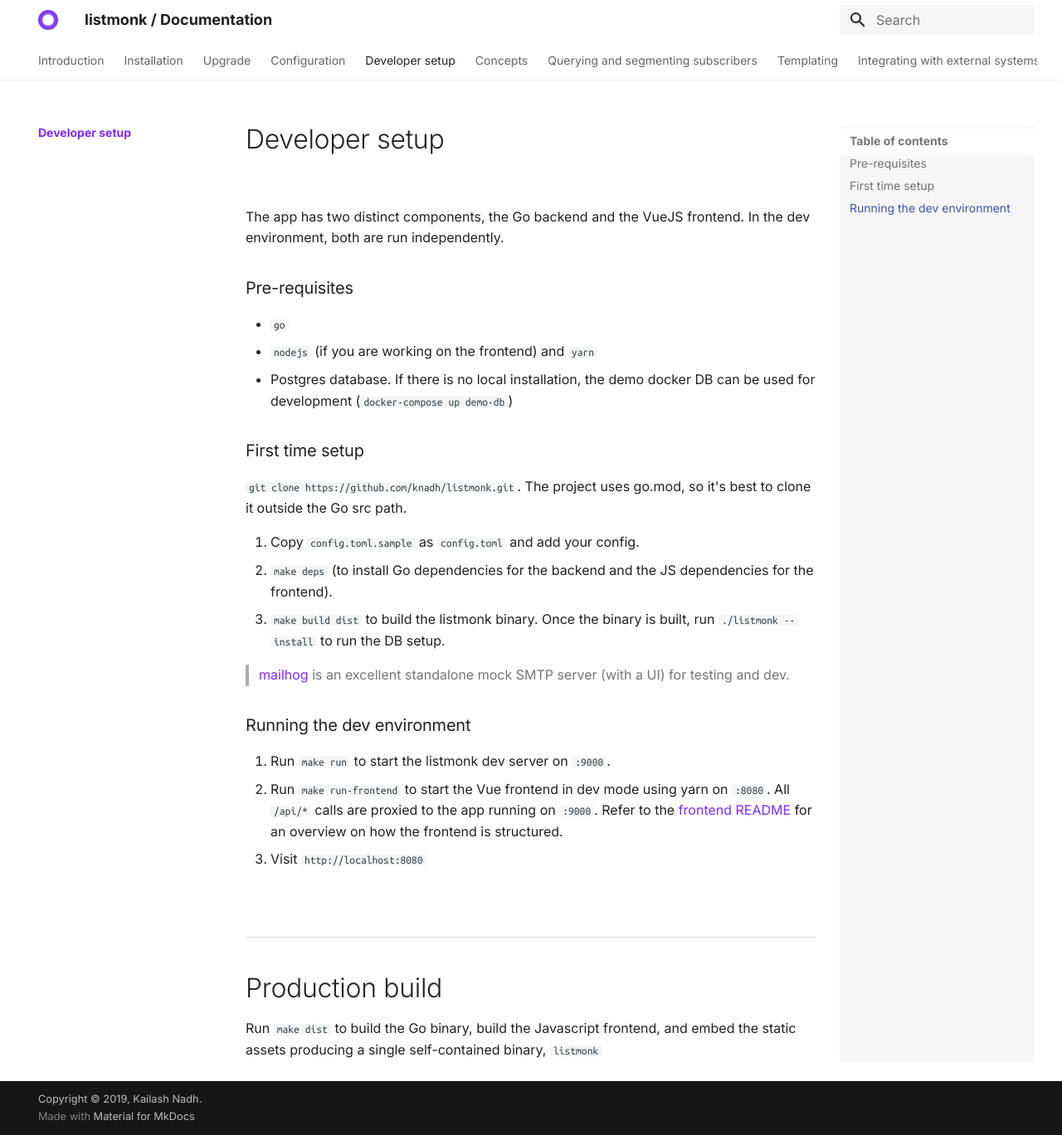
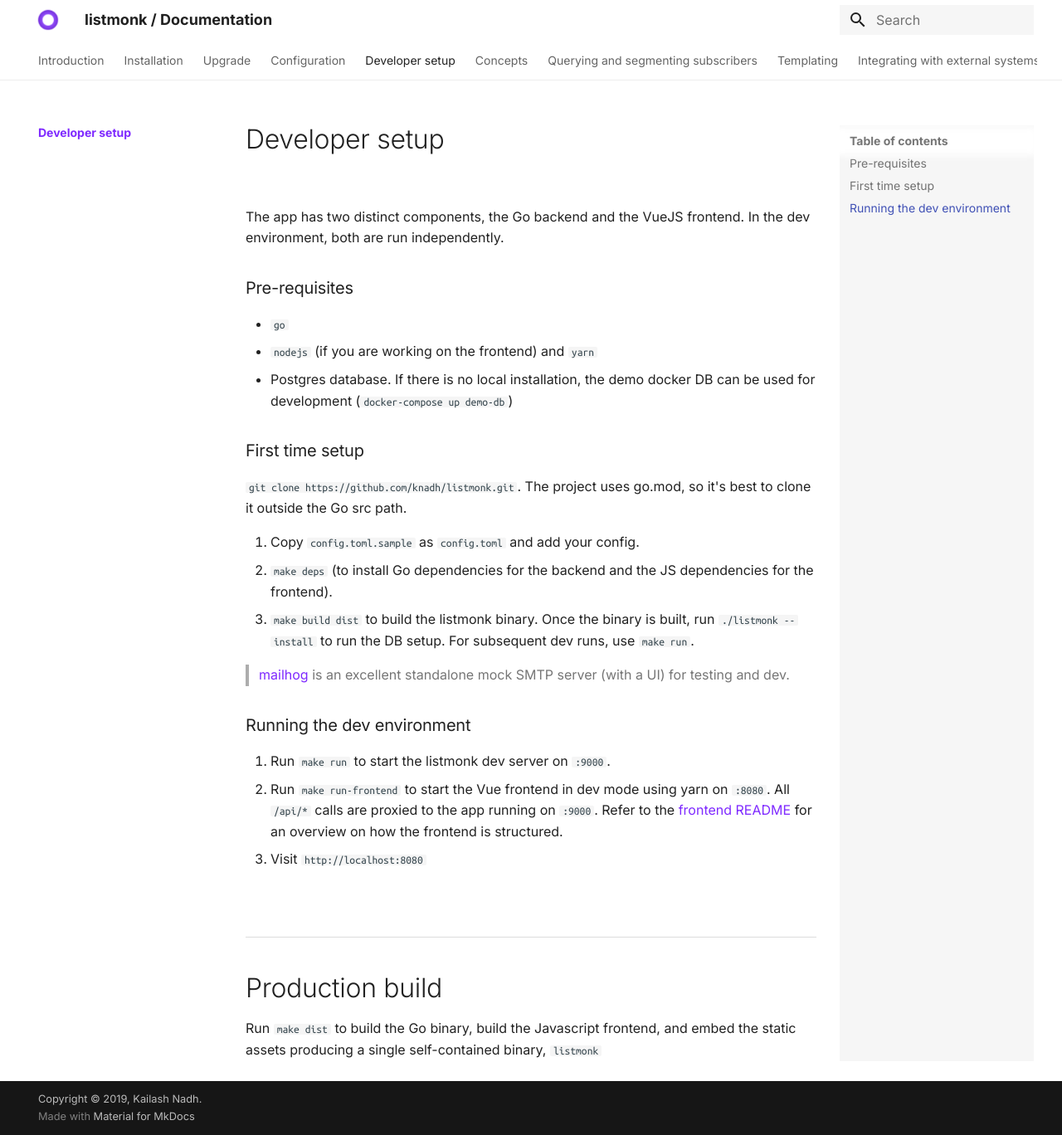
Before and after one commit to knadh/listmonk-site, an MkDocs documentation site: the page built from docs/docs/developer-setup.md, in a window 1280 px wide and 1368 px high. Shown: the whole window at 83% size. Built offline with MkDocs 1.6.1 and Material for MkDocs 9.7.7, drawn with Linux system fonts in a browser that asks for light colours; old or Windows-style settings are respelled for this version of MkDocs.

Commit message:
Add line describing `make run` in dev setup

```diff
--- a/docs/docs/developer-setup.md
+++ b/docs/docs/developer-setup.md
@@ -13,7 +13,7 @@
 
 1. Copy `config.toml.sample` as `config.toml` and add your config.
 2. `make deps` (to install Go dependencies for the backend and the JS dependencies for the frontend).
-3. `make build dist` to build the listmonk binary. Once the binary is built, run `./listmonk --install` to run the DB setup.
+3. `make build dist` to build the listmonk binary. Once the binary is built, run `./listmonk --install` to run the DB setup. For subsequent dev runs, use `make run`.
 
 > [mailhog](https://github.com/mailhog/MailHog) is an excellent standalone mock SMTP server (with a UI) for testing and dev.
 
```
